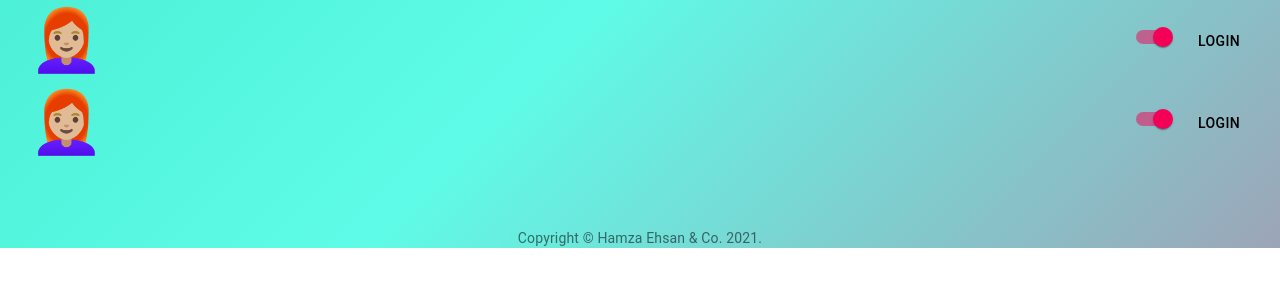
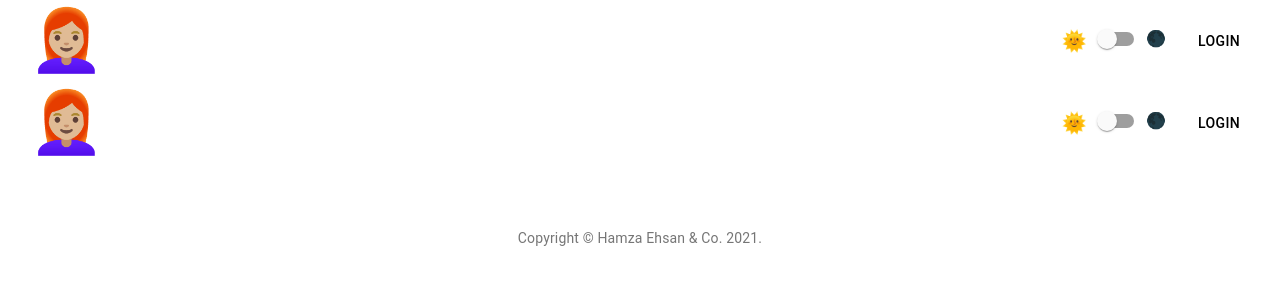
Before and after one commit to hamzaehsan97/texties_client, a Next.js app: page /layout/navbar in a window 1280 px wide. Shown: the top 300 px of the page. Built offline with nearby package versions, Linux system fonts and the light colour scheme.

Commit message:
dark mode state persistence

```diff
--- a/pages/_app.js
+++ b/pages/_app.js
@@ -15,17 +15,14 @@ import NProgress from "nprogress";
 NProgress.configure({ easing: "ease", speed: 500 });
 
 Router.onRouteChangeStart = () => {
-  // console.log('onRouteChangeStart triggered');
   NProgress.start();
 };
 
 Router.onRouteChangeComplete = () => {
-  // console.log('onRouteChangeComplete triggered');
   NProgress.done();
 };
 
 Router.onRouteChangeError = () => {
-  // console.log('onRouteChangeError triggered');
   NProgress.done();
 };
 
@@ -45,6 +42,15 @@ export default class MyApp extends App {
   componentDidMount = () => {
     const user = localStorage.getItem("user");
     const token = localStorage.getItem("token");
+    if (localStorage.getItem("darkMode") === "true") {
+      this.setState({
+        darkMode: true,
+      });
+    } else {
+      this.setState({
+        darkMode: false,
+      });
+    }
 
     if (user && token) {
       this.setState({
@@ -61,12 +67,13 @@ export default class MyApp extends App {
       this.setState({
         darkMode: false,
       });
+      localStorage.setItem("darkMode", false);
     } else {
       this.setState({
         darkMode: true,
       });
+      localStorage.setItem("darkMode", true);
     }
-    localStorage.setItem("darkMode", this.state.darkMode);
   };
 
   signIn = (phone_number, auth_code) => {
@@ -124,13 +131,14 @@ export default class MyApp extends App {
 
   render() {
     const { Component, pageProps } = this.props;
-    let darkToggle = this.state.darkMode === true ? "lightBody" : "darkBody";
+    let darkToggle = this.state.darkMode == true ? "darkBody" : "lightBody";
     return (
       <UserContext.Provider
         value={{
           user: this.state.user,
           token: this.state.token,
           errors: this.state.errors,
+          darkMode: this.state.darkMode,
           signIn: this.signIn,
           signOut: this.signOut,
           toggleDarkMode: this.toggleDarkMode,
@@ -157,27 +165,11 @@ export default class MyApp extends App {
         <Head>
           <script src="/static/js/nprogress.js"></script>
           <link rel="preload" as="style" href="/static/nprogress.css" />
+          <link as="style" href="/static/index.module.css" key="5" />
+          <link as="style" href="/static/LoginForm.module.css" key="4" />
+          <link as="style" href="/static/results.module.css" key="3" />
+          <link as="style" href="/static/globals.css" key="2" />
           <link
-            rel="preload"
-            as="style"
-            href="/static/index.module.css"
-            key="5"
-          />
-          <link
-            rel="preload"
-            as="style"
-            href="/static/LoginForm.module.css"
-            key="4"
-          />
-          <link
-            rel="preload"
-            as="style"
-            href="/static/results.module.css"
-            key="3"
-          />
-          <link rel="preload" as="style" href="/static/globals.css" key="2" />
-          <link
-            rel="preload"
             as="style"
             href="/static/layout/textie_icon.module.css"
             key="1"
--- a/pages/layout/navbar.js
+++ b/pages/layout/navbar.js
@@ -8,9 +8,10 @@ import { Grid } from "@material-ui/core";
 import SignOutButton from "./signout_button";
 import styles from "../../public/static/layout/navbar.module.css";
 import Switch from "@material-ui/core/Switch";
-
+import { FormGroup } from "@material-ui/core";
+import { FormControlLabel } from "@material-ui/core";
 export default function NavBar() {
-  const { user, toggleDarkMode } = useContext(UserContext);
+  const { user, toggleDarkMode, darkMode } = useContext(UserContext);
   const [isUser, setIsUser] = useState(false);
   useEffect(() => {
     if (user !== null) {
@@ -48,7 +49,26 @@ export default function NavBar() {
                 direction: "row",
               }}
             >
-              <Switch defaultChecked onChange={toggleDarkMode} />
+              <Typography
+                variant={"h6"}
+                style={{ padding: 10 + "px", paddingRight: 12 + "px" }}
+              >
+                🌞
+              </Typography>{" "}
+              <FormGroup>
+                <FormControlLabel
+                  variant="h6"
+                  style={{ paddingTop: 5 + "px" }}
+                  control={
+                    <Switch
+                      onChange={toggleDarkMode}
+                      checked={darkMode}
+                      color="default"
+                    />
+                  }
+                  label="🌑"
+                />
+              </FormGroup>
               {isUser ? (
                 <div className={styles.signout_button}>
                   <SignOutButton />
--- a/public/static/results.module.css
+++ b/public/static/results.module.css
@@ -8,6 +8,9 @@
   display: inline-block; /* shrink to fit */
   width: 100%; /* whatever width you like */
   position: relative;
+}
+.data_table {
+  padding: 1vh;
 }
 .avatar {
   margin: 1vh;
@@ -38,7 +41,6 @@
     padding-left: 1vh;
   }
   .data_table {
-    padding-right: 1vh;
-    padding-left: 1vh;
+    padding: 1vh;
   }
 }
```
